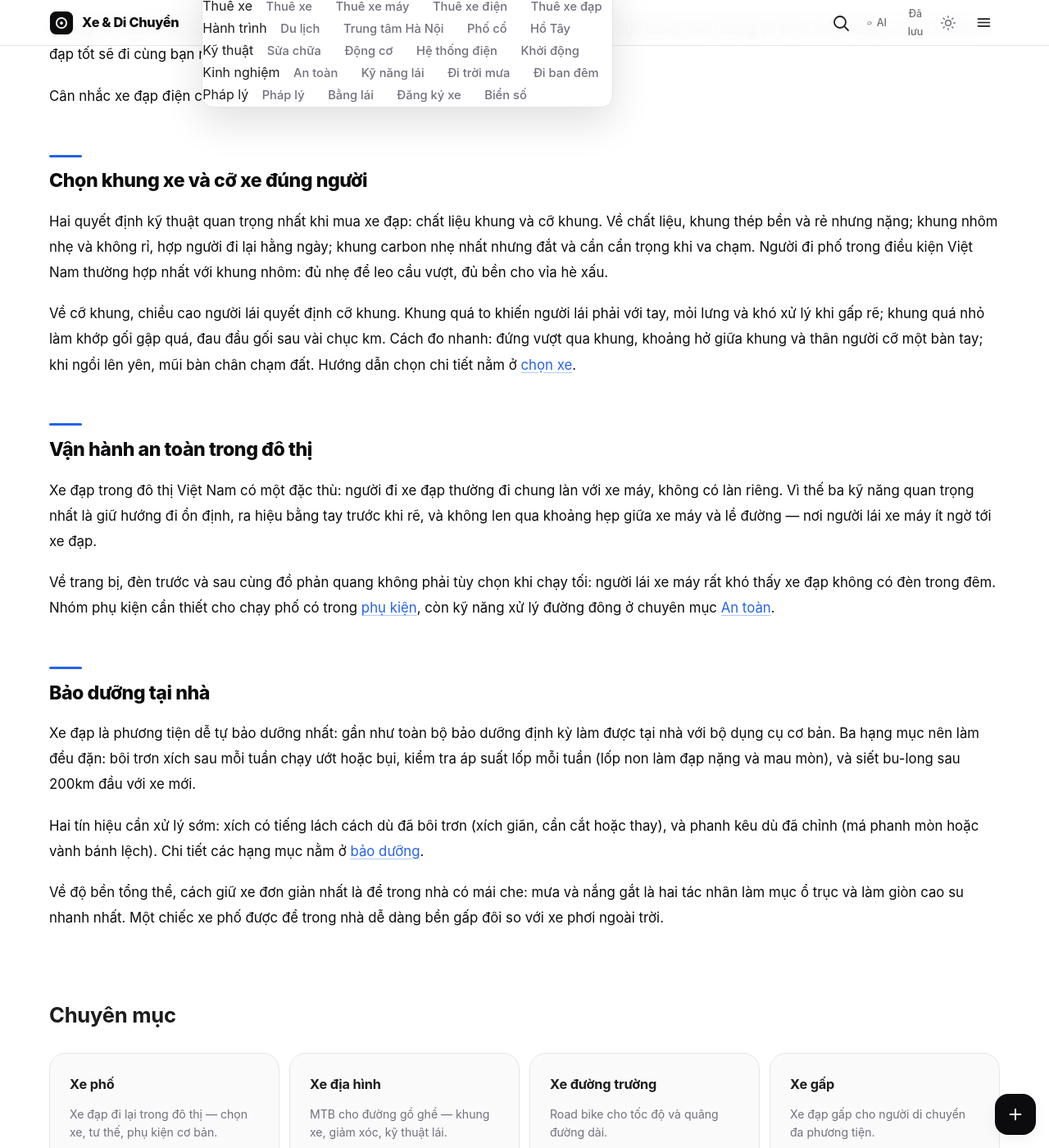
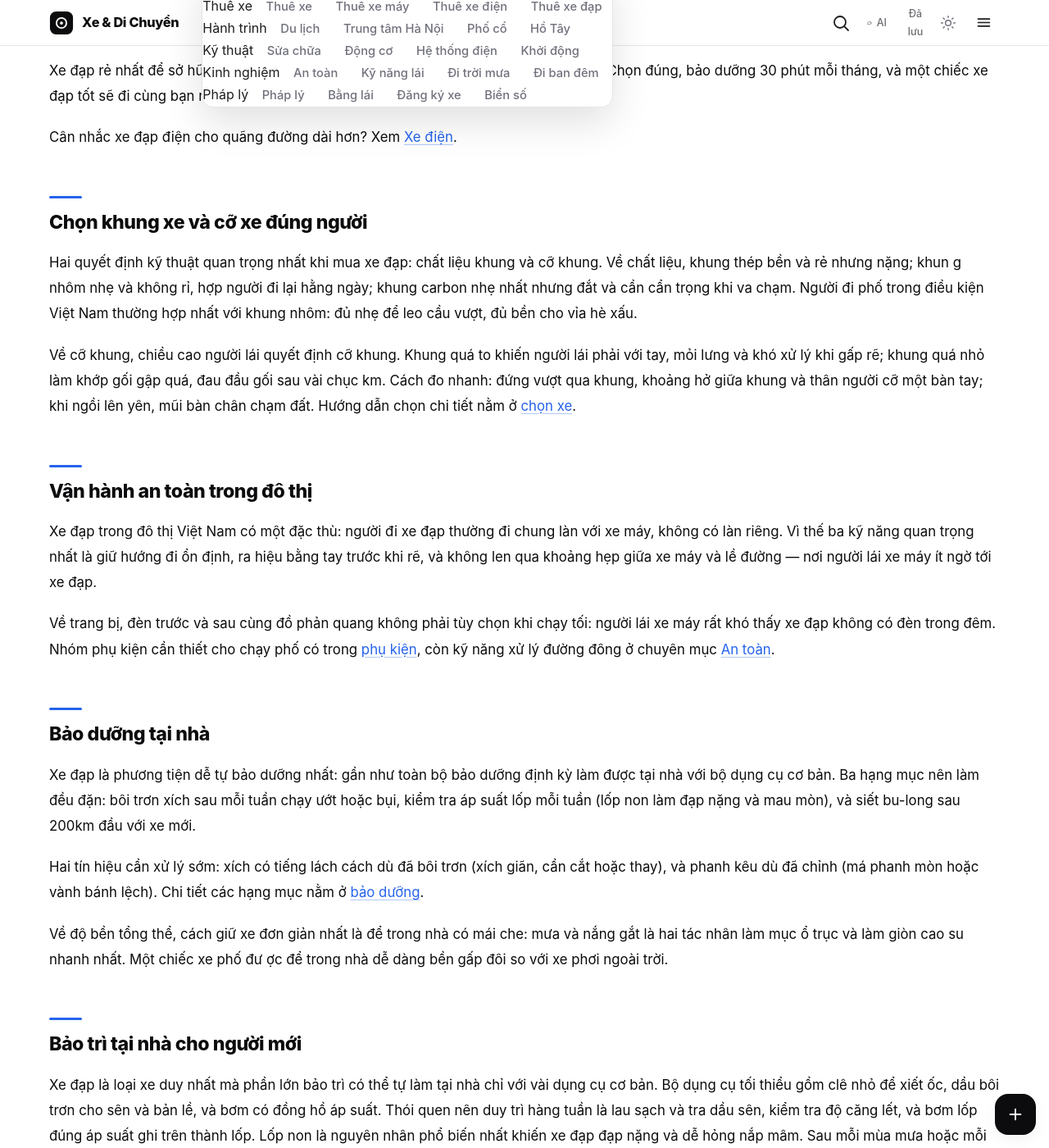
Before and after one commit to codeappweb/lab, a Jekyll site: the page built from danh-muc/xe-dap.md, in a window 1280 px wide and 1400 px high, scrolled down 2680 px. Shown: the whole window at 82% size. Built offline with Jekyll 4.4.1, drawn with Linux system fonts in a browser that asks for light colours; some of the changed text lies outside the part shown.

```diff
--- a/danh-muc/xe-dap.md
+++ b/danh-muc/xe-dap.md
@@ -17,7 +17,8 @@ Ba quyết định quan trọng khi mua xe đạp. Một: loại xe theo mục
 
 Xe đạp là phương tiện duy nhất người dùng có thể tự bảo dưỡng gần như toàn bộ với vài dụng cụ cơ bản. Nội dung bảo dưỡng trong danh mục vì thế viết theo hướng tự làm được: [bôi trơn xích](/danh-muc/xe-dap/bao-duong-xe-dap/), chỉnh phanh, vá lốp, siết ớt.
 
-## Các nhóm nội dung chính
+## Các nhóm nội dung
+ chính
 
 **[Xe phố](/danh-muc/xe-dap/xe-dap-pho/)** (city bike) là dòng cho đi lại: yên rộng, tư thế thẳng, có thể gắn giỏ và đèn. Nhóm bài viết về cách chọn trong tầm tiền và phụ kiện đáng mua trước tiên.
 
@@ -40,7 +41,8 @@ Xe đạp là phương tiện duy nhất người dùng có thể tự bảo dư
 - **Bạn đi làm 5–10 km mỗi ngày trong phố** — bắt đầu từ Xe phố và Chọn xe; nếu cần mang xe vào nhà hoặc lên phương tiện công cộng thì xem Xe gấp.
 - **Bạn muốn vận động cuối tuần, đường quanh hồ hoặc đường trường** — đọc Xe đường trường và phần tư thế trong Chọn xe.
 - **Bạn muốn đi đường mòn, vườn, dốc đất** — Xe địa hình, chú ý phần giảm xóc.
-- **Bạn định đi du lịch nhiều ngày bằng xe đạp** — Xe touring kết hợp kinh nghiệm trong [Phượt xe](/danh-muc/phuot-xe/), vì hai loại chuyến đi dùng nhiều nguyên tắc giống nhau.
+- **Bạn định đi du lịch nhiều ngày bằng xe đạp** — Xe touring kết hợp kinh nghiệm trong [Phượt xe](/danh-muc/phuot
+-xe/), vì hai loại chuyến đi dùng nhiều nguyên tắc giống nhau.
 
 ## Những vấn đề thường gặp
 
@@ -64,7 +66,8 @@ Cân nhắc xe đạp điện cho quãng đường dài hơn? Xem [Xe điện](/
 
 ## Chọn khung xe và cỡ xe đúng người
 
-Hai quyết định kỹ thuật quan trọng nhất khi mua xe đạp: chất liệu khung và cỡ khung. Về chất liệu, khung thép bền và rẻ nhưng nặng; khung nhôm nhẹ và không rỉ, hợp người đi lại hằng ngày; khung carbon nhẹ nhất nhưng đắt và cần cẩn trọng khi va chạm. Người đi phố trong điều kiện Việt Nam thường hợp nhất với khung nhôm: đủ nhẹ để leo cầu vượt, đủ bền cho vỉa hè xấu.
+Hai quyết định kỹ thuật quan trọng nhất khi mua xe đạp: chất liệu khung và cỡ khung. Về chất liệu, khung thép bền và rẻ nhưng nặng; khun
+g nhôm nhẹ và không rỉ, hợp người đi lại hằng ngày; khung carbon nhẹ nhất nhưng đắt và cần cẩn trọng khi va chạm. Người đi phố trong điều kiện Việt Nam thường hợp nhất với khung nhôm: đủ nhẹ để leo cầu vượt, đủ bền cho vỉa hè xấu.
 
 Về cỡ khung, chiều cao người lái quyết định cỡ khung. Khung quá to khiến người lái phải với tay, mỏi lưng và khó xử lý khi gấp rẽ; khung quá nhỏ làm khớp gối gập quá, đau đầu gối sau vài chục km. Cách đo nhanh: đứng vượt qua khung, khoảng hở giữa khung và thân người cỡ một bàn tay; khi ngồi lên yên, mũi bàn chân chạm đất. Hướng dẫn chọn chi tiết nằm ở [chọn xe](/danh-muc/xe-dap/chon-xe/).
 
@@ -80,4 +83,9 @@ Xe đạp là phương tiện dễ tự bảo dưỡng nhất: gần như toàn
 
 Hai tín hiệu cần xử lý sớm: xích có tiếng lách cách dù đã bôi trơn (xích giãn, cần cắt hoặc thay), và phanh kêu dù đã chỉnh (má phanh mòn hoặc vành bánh lệch). Chi tiết các hạng mục nằm ở [bảo dưỡng](/danh-muc/xe-dap/bao-duong-xe-dap/).
 
-Về độ bền tổng thể, cách giữ xe đơn giản nhất là để trong nhà có mái che: mưa và nắng gắt là hai tác nhân làm mục ổ trục và làm giòn cao su nhanh nhất. Một chiếc xe phố được để trong nhà dễ dàng bền gấp đôi so với xe phơi ngoài trời.
+Về độ bền tổng thể, cách giữ xe đơn giản nhất là để trong nhà có mái che: mưa và nắng gắt là hai tác nhân làm mục ổ trục và làm giòn cao su nhanh nhất. Một chiếc xe phố đư
+ợc để trong nhà dễ dàng bền gấp đôi so với xe phơi ngoài trời.
+
+## Bảo trì tại nhà cho người mới
+
+Xe đạp là loại xe duy nhất mà phần lớn bảo trì có thể tự làm tại nhà chỉ với vài dụng cụ cơ bản. Bộ dụng cụ tối thiểu gồm clê nhỏ để xiết ốc, dầu bôi trơn cho sên và bản lề, và bơm có đồng hồ áp suất. Thói quen nên duy trì hàng tuần là lau sạch và tra dầu sên, kiểm tra độ căng lết, và bơm lốp đúng áp suất ghi trên thành lốp. Lốp non là nguyên nhân phổ biến nhất khiến xe đạp đạp nặng và dễ hỏng nắp mâm. Sau mỗi mùa mưa hoặc mỗi vài tháng, nên làm một vòng kiểm tra toàn diện: thử quay bánh xe khi nhấc khỏi mặt đất để nghe tiếng ma sát bất thường, quan sát bố xích có mòn lệch không, và kiểm tra hệ thống phanh theo hướng dẫn của hãng.
```
Also changed, not shown: danh-muc/thue-xe.md (+10 -3 lines).
